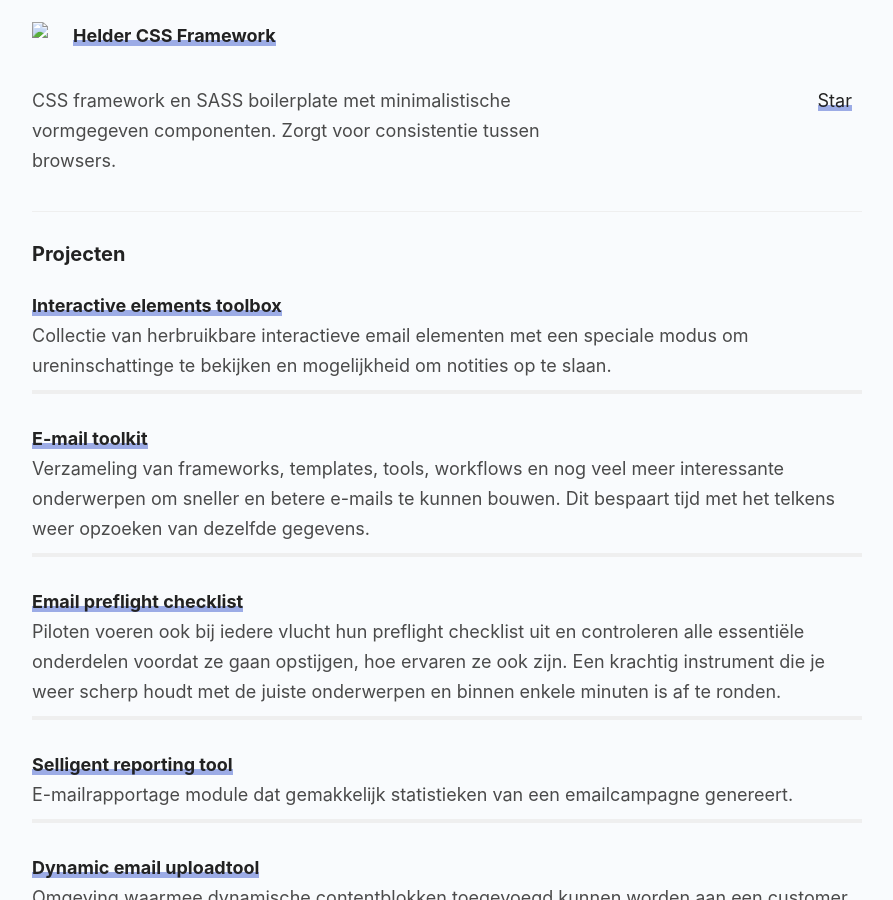
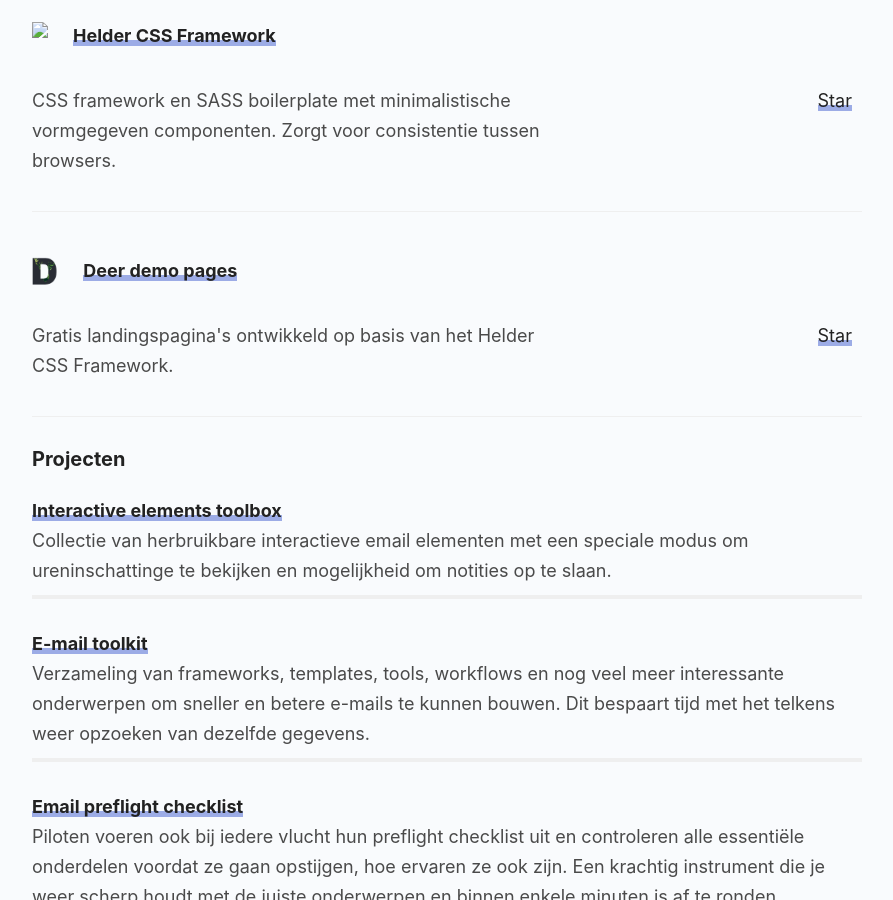
Before and after one commit to jeffrey-over/jeffrey-over.github.io, a Jekyll site: the page built from _posts/2019-01-02-2018-in-a-nutshell.md, in a window 1280 px wide and 900 px high, scrolled down 1048 px. Shown: the whole window, without its empty margins (193-1086 px from the left). Built offline with Jekyll 4.4.1, drawn with Linux system fonts in a browser that asks for light colours; nearby versions of some CDN libraries; some web fonts are replaced; library files that are not in the unit come from our copies; comment, search, counter and statistics services are not loaded.

Commit message:
added work

```diff
--- a/_includes/projects.html
+++ b/_includes/projects.html
@@ -14,3 +14,20 @@
       <a class="github-button" href="https://github.com/jeffrey-over/helder-css-framework" data-icon="octicon-star" data-show-count="true" aria-label="Star jeffrey-over/helder-css-framework on GitHub">Star</a><br />
   </div>
 </div>
+
+<div class="columns os-projects" style="padding-bottom:10px;border-bottom: 1px solid #efefef;margin-bottom: 20px;">
+  <div class="full column" style="padding-left:0;">
+      <img src="https://www.jeffreyovermeer.com//images/portfolio/deer.png"><strong><a href="http://www.jeffreyovermeer.com/deer-demo/" target="_BLANK">Deer demo pages</a></strong><br />
+
+
+
+    </div>
+    <div class="two-thirds column" style="padding-left:0;">
+
+      <p>Gratis landingspagina's ontwikkeld op basis van het Helder CSS Framework.</p>
+    </div>
+
+  <div class="third column hide-mobile" style="text-align:right;">
+      <a class="github-button" href="https://github.com/jeffrey-over/deer-demo" data-icon="octicon-star" data-show-count="true" aria-label="Star jeffrey-over/deer-demo on GitHub">Star</a><br />
+  </div>
+</div>
```
Also changed, not shown: images/portfolio/deer.png (added).
